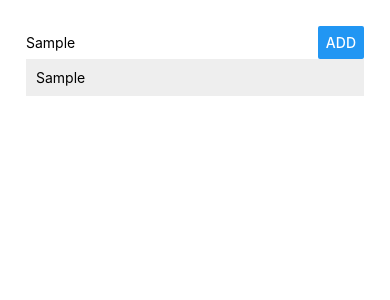
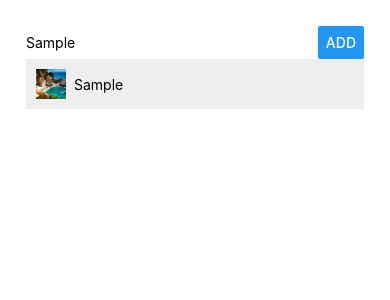
Before and after one commit to NamPrik/rn-course, a React Native app: screen / in a window 390 px wide. Both pictures are taken after typing "Sample" into the empty fields and a click on the button "ADD". Shown: the top 300 px of the page. Built offline with nearby package versions, Linux system fonts and the light colour scheme.

Commit message:
#8 33. Adding Static Images

```diff
--- a/App.js
+++ b/App.js
@@ -3,6 +3,7 @@
 
 import PlaceInput from './src/components/PlaceInput/PlaceInput';
 import PlaceList from './src/components/PlaceList/PlaceList';
+import placeImage from './src/assets/beautiful-place.jpg';
 
 export default class App extends Component {
 
@@ -15,7 +16,8 @@
       return {
         places: prevState.places.concat({
           key: Math.random(),
-          value: placeName
+          name: placeName,
+          image: placeImage,
         })
       };
     });
--- a/src/components/ListItem/ListItem.js
+++ b/src/components/ListItem/ListItem.js
@@ -1,9 +1,10 @@
 import React from 'react';
-import { View, Text, StyleSheet, TouchableOpacity } from 'react-native';
+import { View, Text, StyleSheet, TouchableOpacity, Image } from 'react-native';
 
 const listItem = (props) => (
     <TouchableOpacity onPress={props.onItemPressed}>
         <View style={styles.listItem}>
+            <Image source={props.placeImage} style={styles.placeImage}/>
             <Text>{props.placeName}</Text>
         </View>
     </TouchableOpacity>
@@ -16,6 +17,13 @@
         marginBottom: 6,
         padding: 10,
         backgroundColor: "#eee",
+        flexDirection: 'row',
+        alignItems: 'center',
+    },
+    placeImage: {
+        marginRight: 8,
+        height: 30,
+        width: 30,
     }
 });
 
--- a/src/components/PlaceList/PlaceList.js
+++ b/src/components/PlaceList/PlaceList.js
@@ -10,7 +10,8 @@
             data={props.places}
             renderItem={(info) => (
                 <ListItem
-                    placeName={info.item.value}
+                    placeName={info.item.name}
+                    placeImage={info.item.image}
                     onItemPressed={() => props.onItemDeleted(info.item.key)}
                 />
             )}
```
Also changed, not shown: src/assets/beautiful-place.jpg (added), 1 other file (tests, documents, lock files or other folders).
